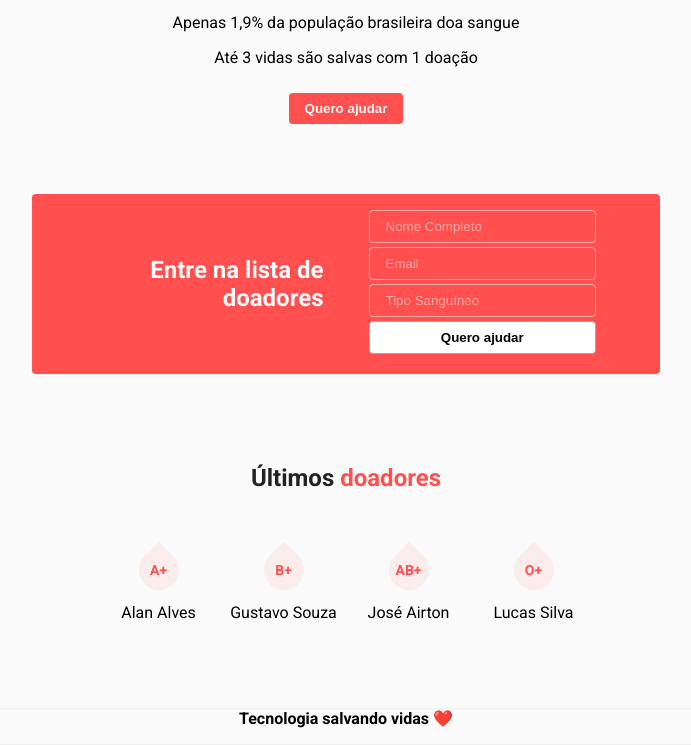
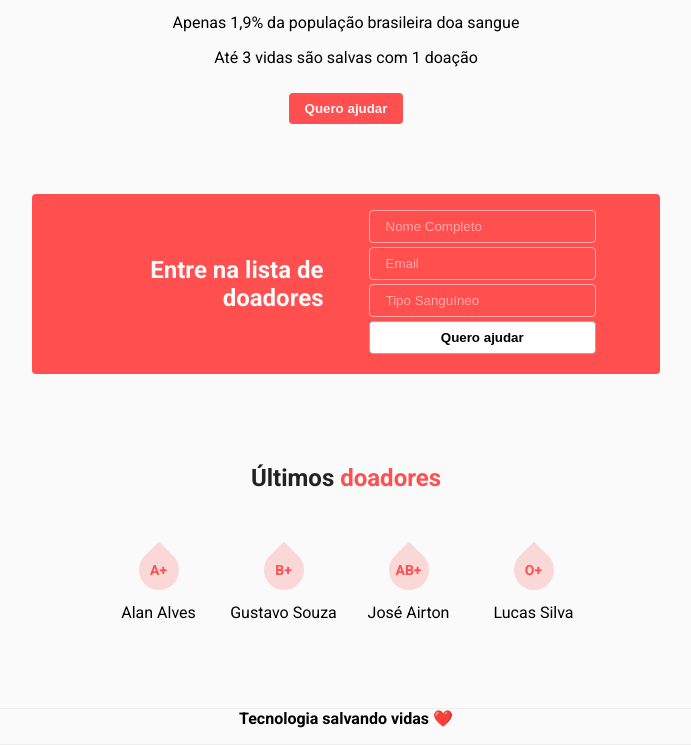
Before and after one commit to alanalv3s/DOE, a plain HTML site: page index.html in a window 1280 px wide. Shown: the part 317-1062 px from the top of the page, without its empty margins (294-985 px from the left). Drawn offline with Linux system fonts and the light colour scheme.

Commit message:
Melhorado transparência das gotas

```diff
--- a/style.css
+++ b/style.css
@@ -105,7 +105,7 @@ form button {
 
 .blood::before{
     content: "";
-    background-color: #ff4f4f16;
+    background-color: #ff4f4f33;
 
     width: 40px;
     height: 40px;
```
